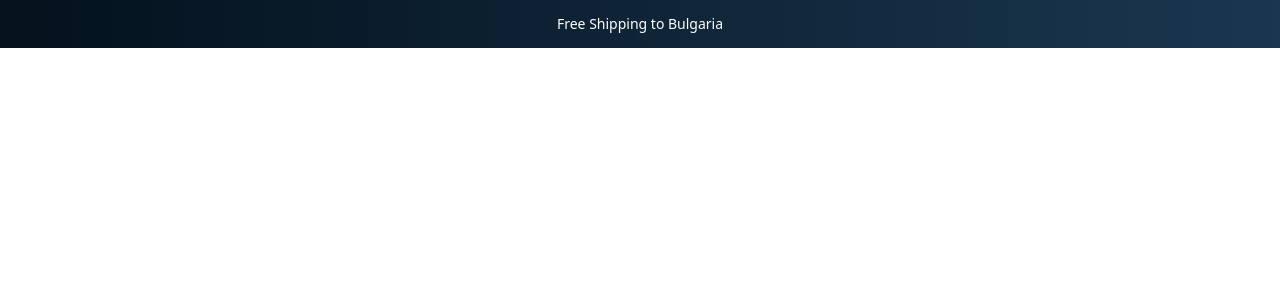
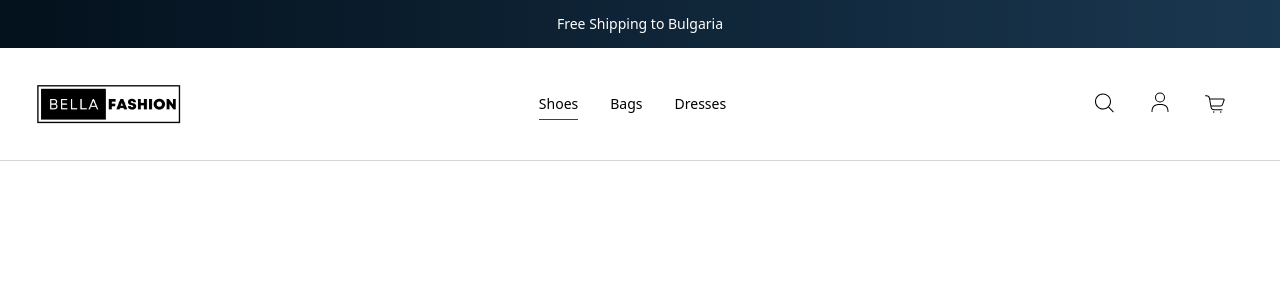
Before and after one commit to MatthewBleUK/ecommerce-site, a React (Vite) app: page / in a window 1280 px wide. Shown: the top 300 px of the page. Built offline with nearby package versions, Linux system fonts and the light colour scheme.

Commit message:
Add responsive header Adds the header navigation bar that collapse into mobile menu.

```diff
--- a/src/App.jsx
+++ b/src/App.jsx
@@ -1,7 +1,16 @@
 import AnnouncementBar from "./components/AnnouncementBar";
+import Header from "./components/Header";
 
 function App() {
-    return <AnnouncementBar title="Free Shipping to Bulgaria" />;
+    const navigationItems = ["Shoes", "Bags", "Dresses"];
+
+    return (
+        <>
+            <AnnouncementBar title="Free Shipping to Bulgaria" />
+            <Header nav={navigationItems} />
+            <div></div>
+        </>
+    );
 }
 
 export default App;
--- /dev/null
+++ b/src/components/Header.jsx
@@ -0,0 +1,124 @@
+import React, { useState } from "react";
+
+function App(props) {
+    // Sets state for active li item
+    const [activeContentIndex, setActiveContentIndex] = useState(0);
+    // Sets state for mobile hamburger menu
+    const [isOpen, setIsOpen] = useState(false);
+
+    return (
+        <header className="bg-white border-b border-zinc-300">
+            {/* Logo */}
+            <div className="max-w-screen-2xl flex flex-wrap items-center justify-between mx-auto p-9">
+                <div className="">
+                    <img
+                        src="logo.png"
+                        className="w-100 h-10 mr-2"
+                        alt="Logo"
+                    />
+                </div>
+                {/* Mobile hamburger icon */}
+                <div className="block lg:hidden">
+                    <button
+                        onClick={() => setIsOpen(!isOpen)}
+                        className="flex items-center px-3 py-2 rounded text-black-500 hover:text-black-400"
+                    >
+                        <svg
+                            className={`fill-current h-6 w-6 ${
+                                isOpen ? "hidden" : "block"
+                            }`}
+                            viewBox="0 0 20 20"
+                            xmlns="http://www.w3.org/2000/svg"
+                        >
+                            <path d="M0 3h20v2H0V3zm0 6h20v2H0V9zm0 6h20v2H0v-2z" />
+                        </svg>
+                        <svg
+                            className={`fill-current h-6 w-6 ${
+                                isOpen ? "block" : "hidden"
+                            }`}
+                            viewBox="0 0 20 20"
+                            xmlns="http://www.w3.org/2000/svg"
+                        >
+                            <path d="M10 8.586L2.929 1.515 1.515 2.929 8.586 10l-7.071 7.071 1.414 1.414L10 11.414l7.071 7.071 1.414-1.414L11.414 10l7.071-7.071-1.414-1.414L10 8.586z" />
+                        </svg>
+                    </button>
+                </div>
+
+                {/* navigation links */}
+                <div
+                    className={`w-full lg:flex lg:items-center lg:w-auto mt-4 lg:mt-0 ${
+                        isOpen ? "block" : "hidden"
+                    }`}
+                >
+                    <nav className="text-sm lg:flex-grow">
+                        <ul className="lg:flex">
+                            {props.nav.map((item, index) => (
+                                <li
+                                    key={item}
+                                    className="mt-4 lg:mt-0 lg:px-4"
+                                    onClick={() => setActiveContentIndex(index)}
+                                >
+                                    <a
+                                        href="#"
+                                        className={`hover:border-gray-700 border-b pb-1.5 ${
+                                            activeContentIndex === index
+                                                ? "border-gray-700"
+                                                : "border-transparent"
+                                        }`}
+                                    >
+                                        {item}
+                                    </a>
+                                </li>
+                            ))}
+                        </ul>
+                    </nav>
+                </div>
+
+                {/* Right side cart, profile and search icons */}
+                <div id="header-icons" className="hidden lg:flex">
+                    <a
+                        href="#"
+                        className="px-4 transition ease-in-out delay-75 hover:-translate-y-1 hover:scale-110 duration-300"
+                    >
+                        <svg width="24" height="24" viewBox="0 0 24 24">
+                            <path
+                                fillRule="evenodd"
+                                clipRule="evenodd"
+                                d="M18 9.5a7 7 0 1 1-14 0 7 7 0 0 1 14 0Zm-1.736 6.024a8 8 0 1 1 .71-.704l4.62 4.62a.5.5 0 1 1-.707.706l-4.623-4.622Z"
+                            ></path>
+                        </svg>
+                    </a>
+
+                    <a
+                        href="#"
+                        className="px-4 transition ease-in-out delay-75 hover:-translate-y-1 hover:scale-110 duration-300"
+                    >
+                        <svg width="24" height="24" viewBox="0 0 24 24">
+                            <path
+                                fillRule="evenodd"
+                                clipRule="evenodd"
+                                d="M16 5.5a4 4 0 1 1-8 0 4 4 0 0 1 8 0Zm1 0a5 5 0 1 1-10 0 5 5 0 0 1 10 0Zm-12.5 14c0-2.143.486-3.732 1.596-4.796C7.212 13.634 9.058 13 12 13c2.942 0 4.788.635 5.904 1.704 1.11 1.064 1.596 2.652 1.596 4.796a.5.5 0 0 0 1 0c0-2.275-.514-4.186-1.904-5.518C17.212 12.656 15.058 12 12 12c-3.058 0-5.212.656-6.596 1.982C4.014 15.314 3.5 17.225 3.5 19.5a.5.5 0 0 0 1 0Z"
+                            ></path>
+                        </svg>
+                    </a>
+
+                    <a
+                        href="#"
+                        className="px-4 transition ease-in-out delay-75 hover:-translate-y-1 hover:scale-110 duration-300"
+                    >
+                        <svg width="24" height="24" viewBox="0 0 24 24">
+                            <circle cx="16.75" cy="19.949" r=".75"></circle>
+                            <circle cx="9.75" cy="19.949" r=".75"></circle>
+                            <path
+                                fillRule="evenodd"
+                                clipRule="evenodd"
+                                d="M18 18.2a.5.5 0 0 0 0-1h-7.99a2.5 2.5 0 0 1-2.46-2.06l-.123-.688h9.16a2.5 2.5 0 0 0 2.355-1.66l1.55-4.34a1.5 1.5 0 0 0-1.413-2.004H5.997l-.065-.364A3.5 3.5 0 0 0 2.488 3.2h-.99a.5.5 0 1 0 0 1h.99a2.5 2.5 0 0 1 2.46 2.06l1.617 9.057a3.5 3.5 0 0 0 3.446 2.884H18ZM6.176 7.45l12.903-.001a.5.5 0 0 1 .47.668l-1.548 4.34a1.5 1.5 0 0 1-1.413.996h-9.34L6.176 7.45Z"
+                            ></path>
+                        </svg>
+                    </a>
+                </div>
+            </div>
+        </header>
+    );
+}
+export default App;
--- a/src/styles.css
+++ b/src/styles.css
@@ -3,6 +3,10 @@
 @tailwind utilities;
 
 /* Announcement bar */
+
+#root {
+    min-width: 200px;
+}
 
 #announcementBar {
     background: linear-gradient(
```
Also changed, not shown: public/logo.png (added).
